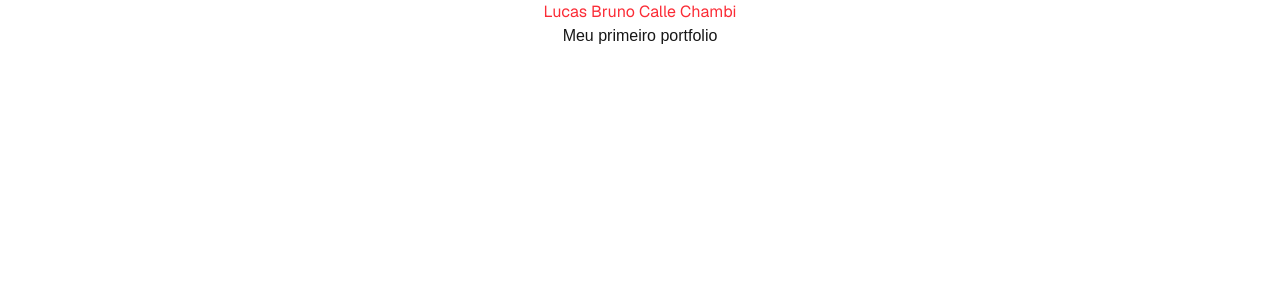
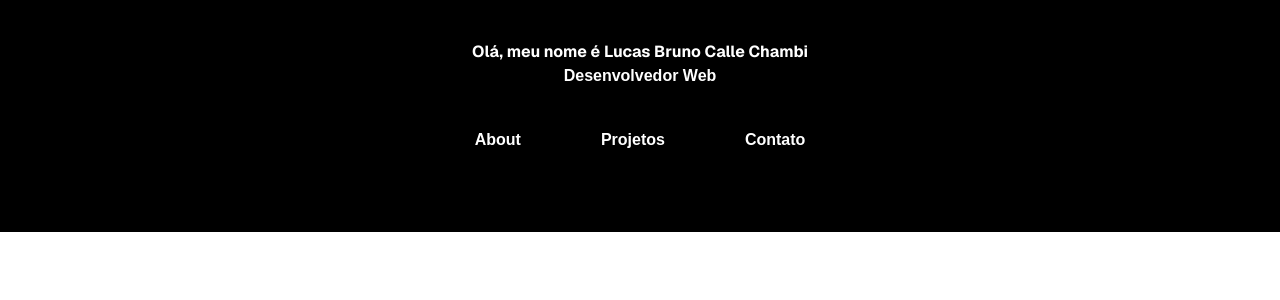
Before and after one commit to LokiiiGo/portfolio-lucas-chambi, a Next.js app: page / in a window 1280 px wide. Shown: the top 300 px of the page. Built offline with nearby package versions, Linux system fonts and the light colour scheme.

Commit message:
Criando portfolio

```diff
--- a/src/app/globals.css
+++ b/src/app/globals.css
@@ -2,7 +2,7 @@
 
 :root {
   --background: #ffffff;
-  --foreground: #171717;
+  --foreground: #000000;
 }
 
 @theme inline {
--- a/src/app/page.tsx
+++ b/src/app/page.tsx
@@ -1,9 +1,15 @@
 
 export default function Home() {
   return (
-    <div>
-      <h1 className="text-center font-sans text-red-500">Lucas Bruno Calle Chambi</h1>
-      <p className="text-center">Meu primeiro portfolio</p>
+    <div className=" font-bold text-white bg-black p-10">
+      <h1 className="text-center font-sans">Olá, meu nome é Lucas Bruno Calle Chambi</h1>
+      <p className="text-center">Desenvolvedor Web</p>
+
+      <div className="m-10 text-center ">
+      <a href="#" className="m-10" >About</a>
+      <a href="#" className="m-10">Projetos</a>
+      <a href="#" className="m-10">Contato</a>
+      </div>
     </div>
   );
 }
```
Also changed, not shown: 1 other file (tests, documents, lock files or other folders).
